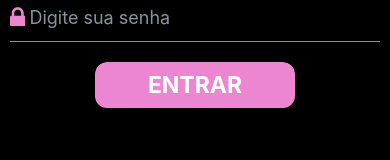
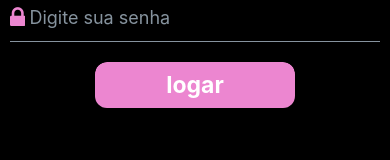
Before and after one commit to Nhadorgue/Hoje_Nao, a React Native app in the folder appHN/: screen / in a window 390 px wide. Shown: the part 419-579 px from the top of the page. Built offline with nearby package versions, Linux system fonts and the light colour scheme.

Commit message:
Modificação no botão Entrar

```diff
--- a/appHN/App.js
+++ b/appHN/App.js
@@ -33,7 +33,7 @@ export default function App() {
         onChangeText={value => setSenha(value)}
       />
 
-      <Button title="ENTRAR"
+      <Button title="logar"
         buttonStyle={styles.botaoPadrao}
         titleStyle={styles.textoBotoes}
         containerStyle={styles.containerBotoes}
```
